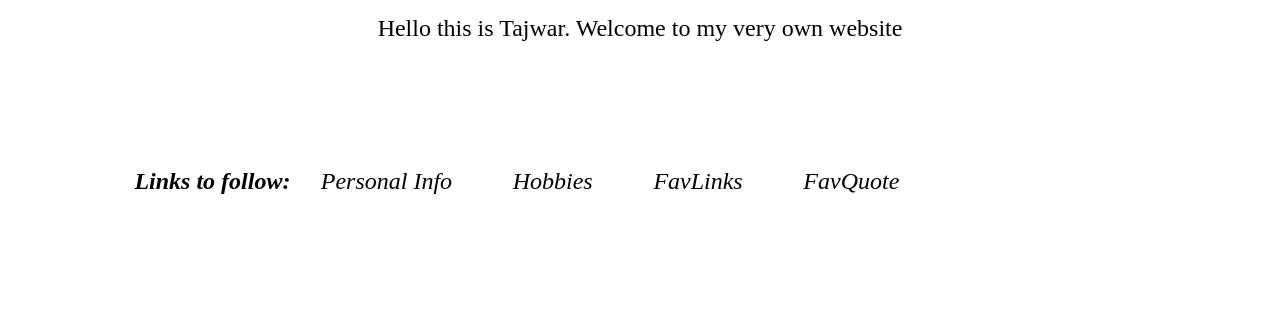
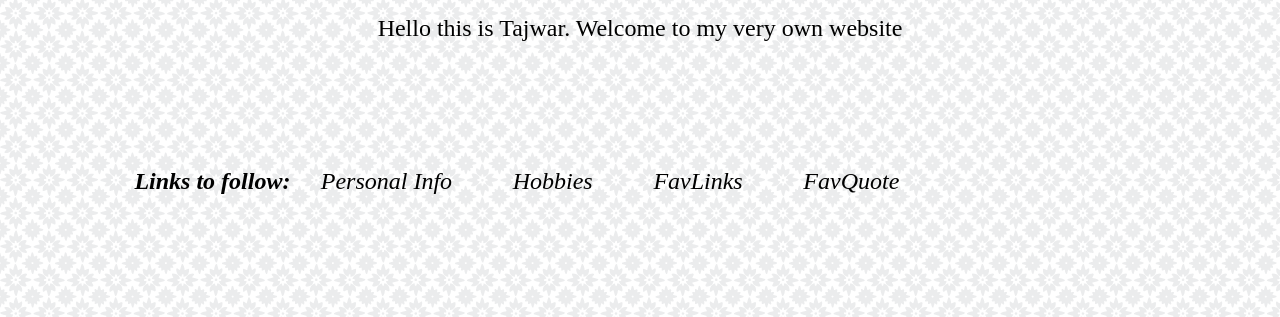
Before and after one commit to tajwarchy/lab-assignment-1, a plain HTML site: page index.html in a window 1280 px wide. Shown: the part 120-437 px from the top of the page. Drawn offline with Linux system fonts and the light colour scheme.

Commit message:
bg added

```diff
--- a/style.css
+++ b/style.css
@@ -1,5 +1,7 @@
 body{
     font-size: x-large;
+    background-image: url(assets/moroccan-flower.png);
+
 }
 
 section{
```
Also changed, not shown: assets/moroccan-flower.png (added).
